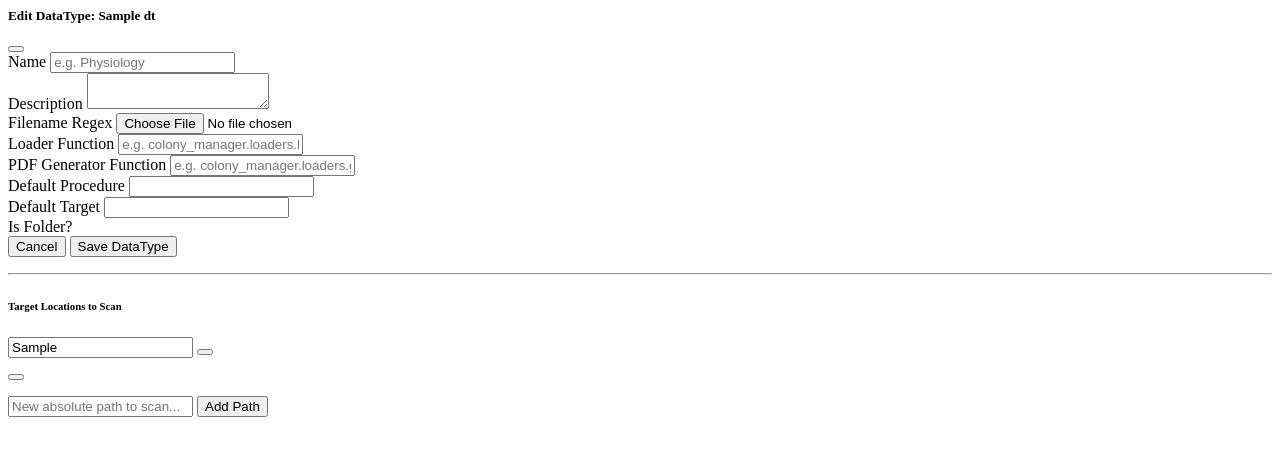
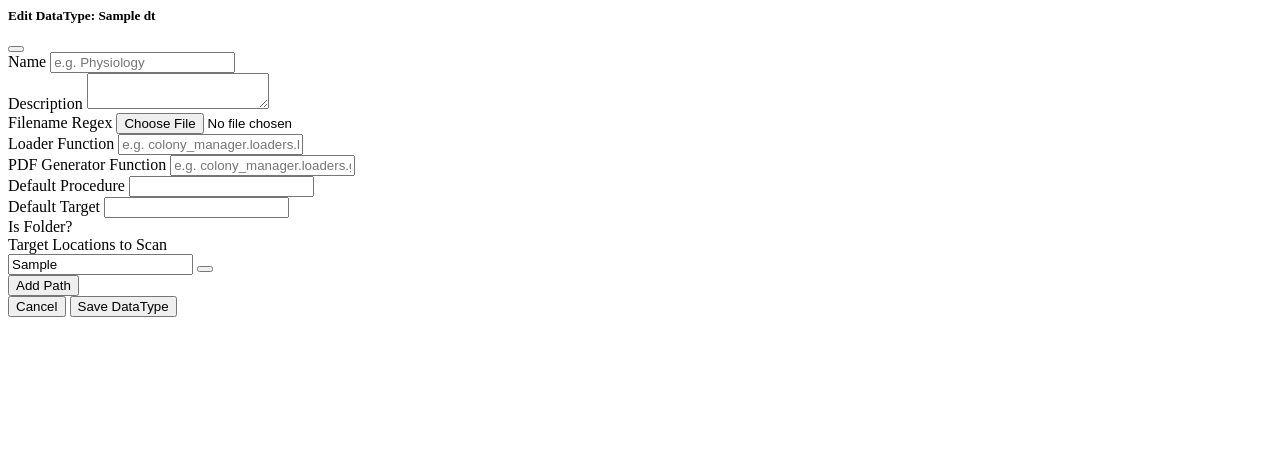
Before and after one commit to bburan/colony-manager, a Python web app: template src/colony_manager_gui/templates/partials/form_datatype_modal.html in a window 1280 px wide. Shown: the top 456 px of the page. Run offline with Jinja, Linux system fonts and the light colour scheme; the template is opened without the code that fills it: most values are stand-ins (such as "Sample title", 1, 10 or a date in 2020); form fields are guessed from the names that the template uses; some libraries are stand-ins or nearby versions.

Commit message:
Make list of paths in data type setting dynamic

```diff
--- a/src/colony_manager_gui/templates/partials/form_datatype_modal.html
+++ b/src/colony_manager_gui/templates/partials/form_datatype_modal.html
@@ -39,37 +39,25 @@
             {{ form.is_folder(class="form-check-input") }}
             <label class="form-check-label fw-bold small text-muted">Is Folder?</label>
         </div>
+        <div class="mb-4">
+            <label class="form-label fw-bold small text-muted">Target Locations to Scan</label>
+            <div id="location-list">
+                {% for loc in (dt.locations if dt else []) %}
+                <div class="input-group mb-2">
+                    <span class="input-group-text"><i class="fas fa-folder-open"></i></span>
+                    <input type="text" name="locations" value="{{ loc.base_path }}" class="form-control form-control-sm font-monospace">
+                    <button type="button" class="btn btn-outline-danger btn-sm remove-location-btn"><i class="fas fa-trash"></i></button>
+                </div>
+                {% endfor %}
+            </div>
+            <button type="button" class="btn btn-outline-secondary btn-sm" id="add-location-btn">
+                <i class="fas fa-plus"></i> Add Path
+            </button>
+        </div>
+
         <div class="d-flex justify-content-end">
             <button type="button" class="btn btn-secondary me-2" data-bs-dismiss="modal">Cancel</button>
             <button type="submit" class="btn btn-primary">Save DataType</button>
         </div>
     </form>
-
-    {% if dt %}
-    <hr class="my-4">
-    <h6 class="fw-bold small text-uppercase text-muted mb-3">Target Locations to Scan</h6>
-
-    <div class="list-group list-group-flush mb-3">
-        {% for loc in dt.locations %}
-        <div class="list-group-item d-flex justify-content-between align-items-center px-0">
-            <form action="{{ url_for('main.update_datalocation', location_id=loc.id) }}" method="POST" class="d-flex flex-grow-1 align-items-center me-2">
-                <span class="text-secondary small me-2"><i class="fas fa-folder-open"></i></span>
-                <input type="text" name="base_path" value="{{ loc.base_path }}" class="font-monospace form-control form-control-sm me-2" oninput="markDirty(this)">
-                <button type="submit" class="btn btn-success btn-sm save-btn p-1"><i class="fas fa-check"></i></button>
-            </form>
-            <form action="{{ url_for('main.delete_datalocation', location_id=loc.id) }}" method="POST">
-                <button type="submit" class="btn btn-outline-danger btn-sm p-1"><i class="fas fa-trash"></i></button>
-            </form>
-        </div>
-        {% else %}
-        <p class="text-muted small">No target locations defined.</p>
-        {% endfor %}
-    </div>
-
-    <form action="{{ url_for('main.add_datalocation', datatype_id=dt.id) }}" method="POST" class="d-flex gap-2">
-        {{ datalocation_form.hidden_tag() }}
-        <input type="text" name="base_path" class="form-control form-control-sm font-monospace" placeholder="New absolute path to scan...">
-        <button type="submit" class="btn btn-secondary btn-sm flex-shrink-0"><i class="fas fa-plus"></i> Add Path</button>
-    </form>
-    {% endif %}
 </div>
```
Also changed, not shown: src/colony_manager_gui/routes/main.py (+19 -30 lines), src/colony_manager_gui/templates/view_settings.html (+24 -0 lines).
